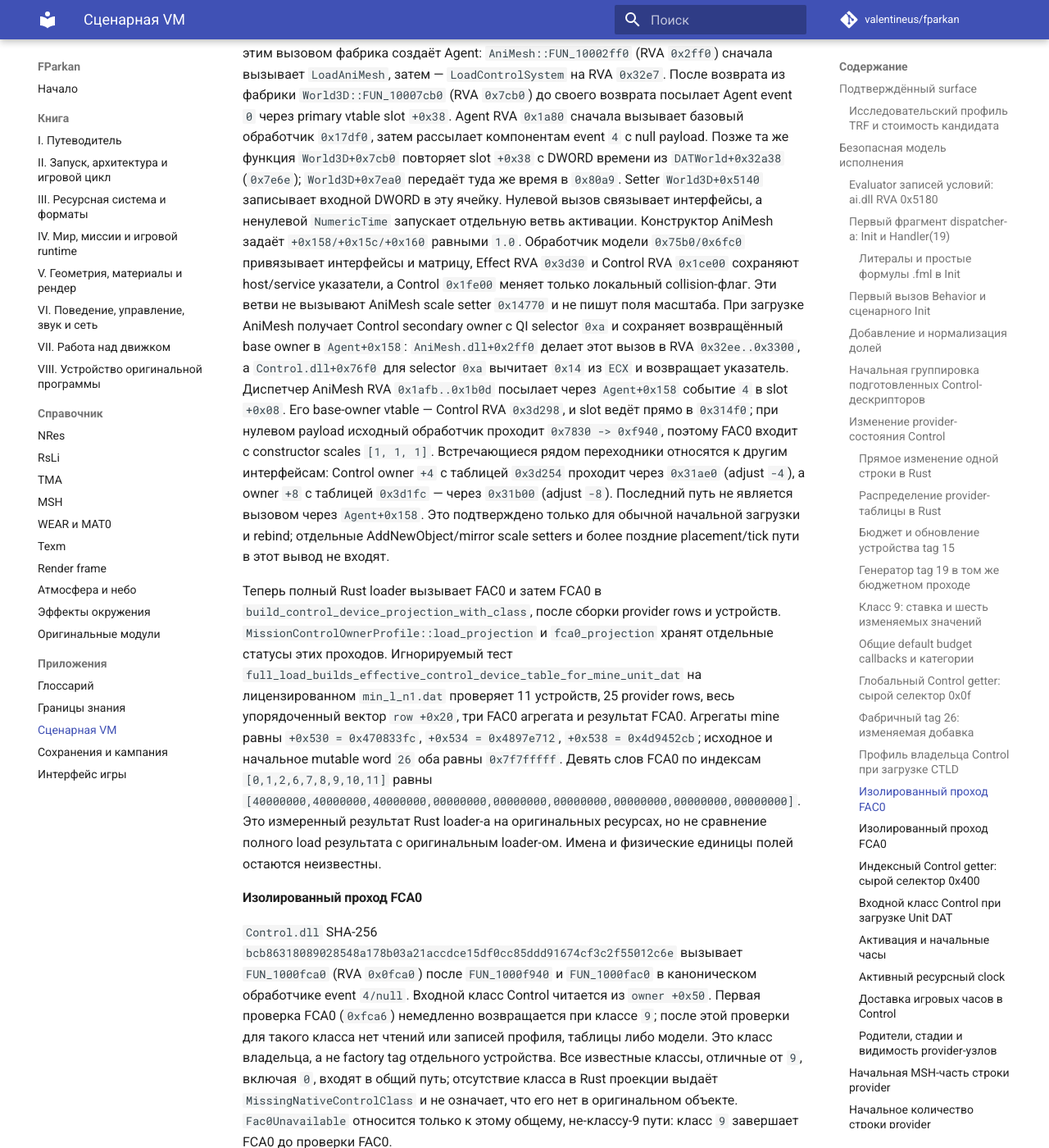
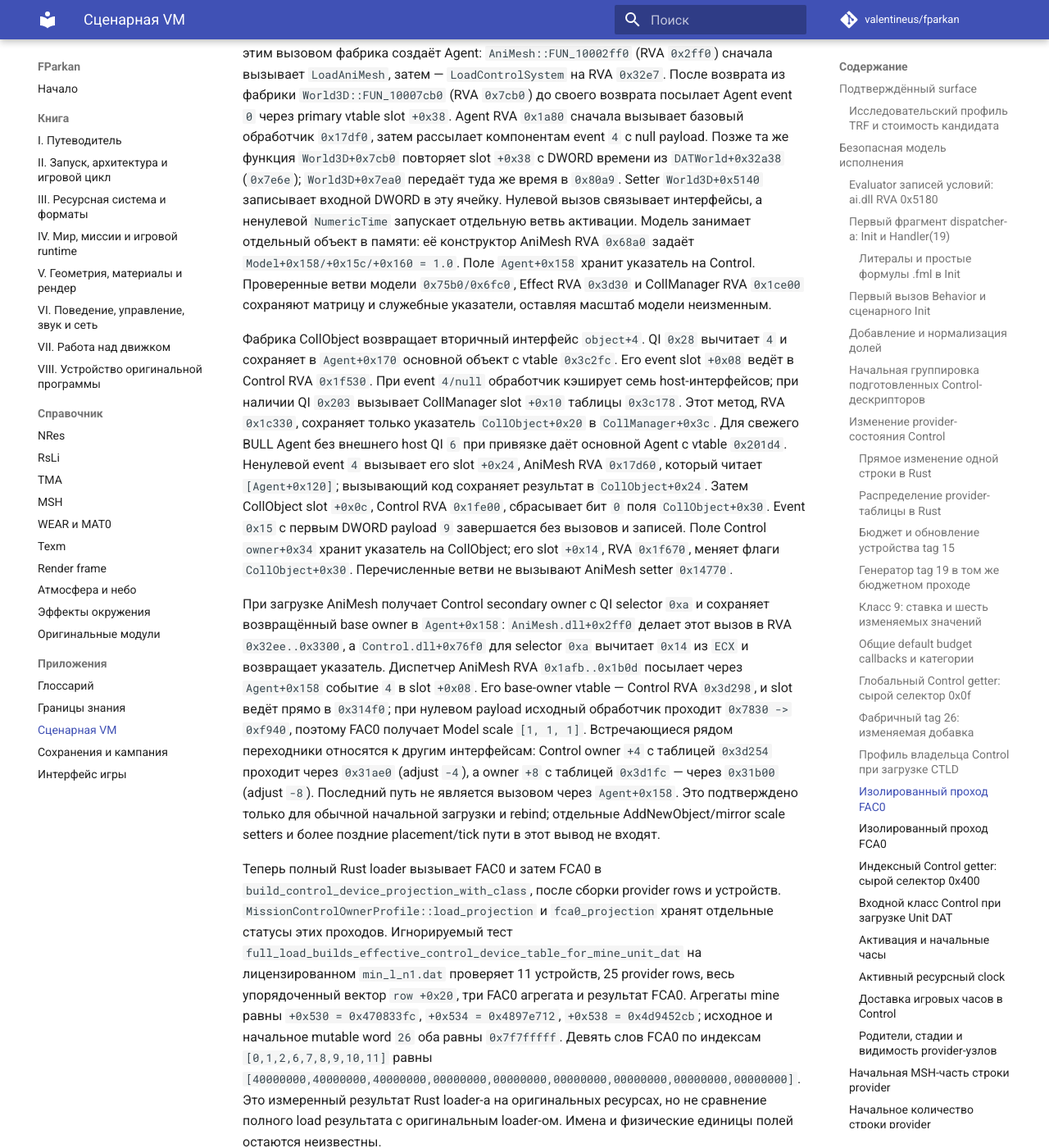
Before and after one commit to valentineus/fparkan, an MkDocs documentation site: the page built from docs/appendices/script-vm.md, in a window 1280 px wide and 1400 px high, scrolled down 33223 px. Shown: the whole window at 82% size. Built offline with MkDocs 1.6.1 and Material for MkDocs 9.7.7, drawn with Linux system fonts in a browser that asks for light colours; comment, search, counter and statistics services are not loaded; some of the changed text lies outside the part shown.

Commit message:
docs(runtime): correct Control and collision interface contracts

```diff
--- a/docs/appendices/script-vm.md
+++ b/docs/appendices/script-vm.md
@@ -1410,18 +1410,36 @@ payload. Позже та же функция `World3D+0x7cb0` повторяет
 времени из `DATWorld+0x32a38` (`0x7e6e`); `World3D+0x7ea0` передаёт туда же
 время в `0x80a9`. Setter `World3D+0x5140` записывает входной DWORD в эту ячейку.
 Нулевой вызов связывает интерфейсы, а ненулевой `NumericTime` запускает отдельную
-ветвь активации. Конструктор AniMesh задаёт `+0x158/+0x15c/+0x160` равными `1.0`.
-Обработчик модели `0x75b0/0x6fc0` привязывает интерфейсы и матрицу, Effect RVA
-`0x3d30` и Control RVA `0x1ce00` сохраняют host/service указатели, а Control
-`0x1fe00` меняет только локальный collision-флаг. Эти ветви не вызывают AniMesh
-scale setter `0x14770` и не пишут поля масштаба. При загрузке AniMesh получает
-Control secondary owner с QI selector `0xa` и сохраняет возвращённый base owner
+ветвь активации. Модель занимает отдельный объект в памяти: её конструктор
+AniMesh RVA `0x68a0` задаёт `Model+0x158/+0x15c/+0x160 = 1.0`.
+Поле `Agent+0x158` хранит указатель на Control. Проверенные ветви модели
+`0x75b0/0x6fc0`, Effect RVA `0x3d30` и CollManager RVA `0x1ce00` сохраняют
+матрицу и служебные указатели, оставляя масштаб модели неизменным.
+
+Фабрика CollObject возвращает вторичный интерфейс `object+4`. QI `0x28`
+вычитает `4` и сохраняет в `Agent+0x170` основной объект с vtable `0x3c2fc`.
+Его event slot `+0x08` ведёт в Control RVA `0x1f530`. При event `4/null`
+обработчик кэширует семь host-интерфейсов; при наличии QI `0x203` вызывает
+CollManager slot `+0x10` таблицы `0x3c178`. Этот метод, RVA `0x1c330`,
+сохраняет только указатель `CollObject+0x20` в `CollManager+0x3c`.
+Для свежего BULL Agent без внешнего host QI `6` при привязке даёт основной Agent
+с vtable `0x201d4`. Ненулевой event `4` вызывает его slot `+0x24`, AniMesh
+RVA `0x17d60`, который читает `[Agent+0x120]`; вызывающий код сохраняет
+результат в `CollObject+0x24`.
+Затем CollObject slot `+0x0c`, Control RVA `0x1fe00`, сбрасывает бит `0`
+поля `CollObject+0x30`. Event `0x15` с первым DWORD payload `9` завершается
+без вызовов и записей. Поле Control `owner+0x34` хранит указатель на CollObject;
+его slot `+0x14`, RVA `0x1f670`, меняет флаги `CollObject+0x30`.
+Перечисленные ветви не вызывают AniMesh setter `0x14770`.
+
+При загрузке AniMesh получает Control secondary owner с QI selector `0xa`
+и сохраняет возвращённый base owner
 в `Agent+0x158`: `AniMesh.dll+0x2ff0` делает этот вызов в RVA `0x32ee..0x3300`,
 а `Control.dll+0x76f0` для selector `0xa` вычитает `0x14` из `ECX` и возвращает
 указатель. Диспетчер AniMesh RVA `0x1afb..0x1b0d` посылает через `Agent+0x158`
 событие `4` в slot `+0x08`. Его base-owner vtable — Control RVA `0x3d298`, и
 slot ведёт прямо в `0x314f0`; при нулевом payload исходный обработчик проходит
-`0x7830 -> 0xf940`, поэтому FAC0 входит с constructor scales `[1, 1, 1]`.
+`0x7830 -> 0xf940`, поэтому FAC0 получает Model scale `[1, 1, 1]`.
 Встречающиеся рядом переходники относятся к другим интерфейсам: Control owner
 `+4` с таблицей `0x3d254` проходит через `0x31ae0` (adjust `-4`), а owner `+8`
 с таблицей `0x3d1fc` — через `0x31b00` (adjust `-8`). Последний путь не является
@@ -1476,6 +1494,15 @@ current tag/factory tag `(5,5)`, `(5,26)`, `(26,5)` и `(26,26)` использ
 descriptor word `8`. Текущий tag `26` тем же общим reader-ом дополнительно
 умножает на `M`. Это правило не меняет отдельные callbacks бюджета или запись
 factory-26 selector `0x500`.
+
+Сырой selector `6` в `FUN_1002bb40` выбирает устройство по ordinal через
+интерфейс `owner+0x0c`: таблица `this+0x5b0` соответствует `owner+0x5bc`.
+RVA `0x2bb91` проверяет тег текущего descriptor на равенство `2`. При совпадении
+RVA `0x2bb9a` загружает `device+0x174` как `f32`, сохраняет значение в выходной
+буфер и возвращает `AL=1`/`RET 8`; другие текущие теги возвращают false.
+Наличие поля `+0x174` подтверждено для экземпляра фабрики `2`. INTO сохраняет
+исходный тип экземпляра, поэтому проверка тега descriptor отдельно не доказывает
+наличие этого поля у другой фабрики. В Rust selector `6` пока не поддержан.
 
 FCA0 передаёт в owner query порядковый номер `i`; query `0x2bb40` находит
 устройство `i` и вызывает его reader. Уже reader `FUN_10021d00` получает provider
```
Also changed, not shown: docs/appendices/knowledge-boundaries.md (+13 -10 lines).
